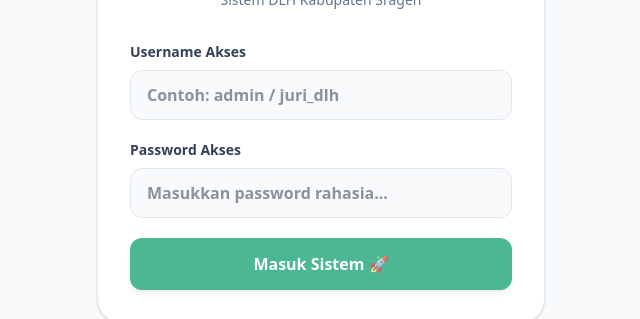
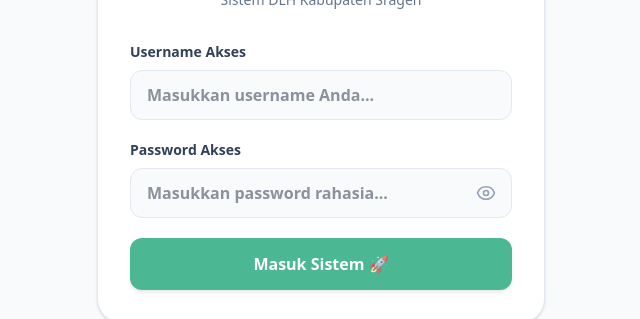
Before and after one commit to irfandelix/bank-sampah-dlh, a Next.js app: page / in a window 1280 px wide. Shown: the part 318-637 px from the top of the page, without its empty margins (319-959 px from the left). Built offline with nearby package versions, Linux system fonts and the light colour scheme.

Commit message:
fix show password

```diff
--- a/app/page.tsx
+++ b/app/page.tsx
@@ -2,7 +2,7 @@
 
 import { useState } from "react";
 import { useRouter } from "next/navigation";
-import ModalNotif from "@/components/ModalNotif"; // Pastikan path ini benar!
+import ModalNotif from "@/components/ModalNotif";
 
 export default function LoginPage() {
   const router = useRouter();
@@ -10,6 +10,9 @@
   const [password, setPassword] = useState("");
   const [loading, setLoading] = useState(false);
   const [pesan, setPesan] = useState({ isOpen: false, type: "", text: "" });
+
+  // ✅ STATE BARU UNTUK MENGONTROL IKON MATA (LIHAT PASSWORD)
+  const [showPassword, setShowPassword] = useState(false);
 
   const handleLogin = async (e: React.FormEvent) => {
     e.preventDefault();
@@ -26,7 +29,6 @@
         }),
       });
 
-      // Deteksi jika Vercel error dan mengembalikan HTML (bukan JSON)
       const contentType = res.headers.get("content-type");
       if (!contentType || !contentType.includes("application/json")) {
         throw new Error("Server gagal merespon dengan benar.");
@@ -35,7 +37,6 @@
       const data = await res.json();
 
       if (res.ok) {
-        // Simpan sesi dan arahkan ke halaman yang benar
         sessionStorage.setItem("user", JSON.stringify({
           username: username,
           role: data.role,
@@ -50,11 +51,9 @@
           router.push("/peserta/dashboard");
         }
       } else {
-        // Tampilkan error dari API jika username/password salah
         setPesan({ isOpen: true, type: "error", text: data.error || "Gagal masuk. Periksa kembali data Anda." });
       }
     } catch (err) {
-      // Menangkap error jika internet putus atau database timeout
       setPesan({
         isOpen: true,
         type: "error",
@@ -68,7 +67,6 @@
   return (
     <main className="min-h-screen bg-slate-50 flex flex-col items-center justify-center p-6 relative">
 
-      {/* Panggil ModalNotif di sini */}
       <ModalNotif
         isOpen={pesan.isOpen}
         type={pesan.type as "success" | "error" | ""}
@@ -76,7 +74,6 @@
         onClose={() => setPesan({ ...pesan, isOpen: false })}
       />
 
-      {/* Kotak Login */}
       <div className="w-full max-w-md bg-white p-8 rounded-3xl shadow-sm border border-slate-200 z-10">
 
         <div className="text-center mb-8">
@@ -95,7 +92,7 @@
               required
               value={username}
               onChange={(e) => setUsername(e.target.value)}
-              placeholder="Contoh: admin / juri_dlh"
+              placeholder="Masukkan username Anda..." // ✅ DIUBAH JADI AMAN DAN RAHASIA
               className="w-full px-4 py-3 rounded-xl border border-slate-200 bg-slate-50 text-slate-800 focus:outline-none focus:ring-2 focus:ring-emerald-200 focus:border-emerald-500 transition-all font-semibold"
               autoComplete="off"
             />
@@ -103,14 +100,34 @@
 
           <div>
             <label className="block text-sm font-bold text-slate-700 mb-2">Password Akses</label>
+            {/* ✅ BUNGKUS INPUT PASSWORD DENGAN RELATIVE UNTUK MENARUH IKON */}
+            <div className="relative">
               <input
-              type="password"
+                type={showPassword ? "text" : "password"} // <-- Tipe input berubah secara dinamis
                 required
                 value={password}
                 onChange={(e) => setPassword(e.target.value)}
                 placeholder="Masukkan password rahasia..."
-              className="w-full px-4 py-3 rounded-xl border border-slate-200 bg-slate-50 text-slate-800 focus:outline-none focus:ring-2 focus:ring-emerald-200 focus:border-emerald-500 transition-all font-semibold"
+                className="w-full pl-4 pr-12 py-3 rounded-xl border border-slate-200 bg-slate-50 text-slate-800 focus:outline-none focus:ring-2 focus:ring-emerald-200 focus:border-emerald-500 transition-all font-semibold" // pr-12 agar teks tidak nabrak ikon
               />
+              {/* ✅ TOMBOL MATA */}
+              <button
+                type="button"
+                onClick={() => setShowPassword(!showPassword)}
+                className="absolute inset-y-0 right-0 pr-4 flex items-center text-slate-400 hover:text-emerald-600 transition-colors"
+              >
+                {showPassword ? (
+                  <svg xmlns="http://www.w3.org/2000/svg" fill="none" viewBox="0 0 24 24" strokeWidth={2} stroke="currentColor" className="w-5 h-5">
+                    <path strokeLinecap="round" strokeLinejoin="round" d="M3.98 8.223A10.477 10.477 0 0 0 1.934 12C3.226 16.338 7.244 19.5 12 19.5c.993 0 1.953-.138 2.863-.395M6.228 6.228A10.451 10.451 0 0 1 12 4.5c4.756 0 8.773 3.162 10.065 7.498a10.522 10.522 0 0 1-4.293 5.774M6.228 6.228 3 3m3.228 3.228 3.65 3.65m7.894 7.894L21 21m-3.228-3.228-3.65-3.65m0 0a3 3 0 1 0-4.243-4.243m4.242 4.242L9.88 9.88" />
+                  </svg>
+                ) : (
+                  <svg xmlns="http://www.w3.org/2000/svg" fill="none" viewBox="0 0 24 24" strokeWidth={2} stroke="currentColor" className="w-5 h-5">
+                    <path strokeLinecap="round" strokeLinejoin="round" d="M2.036 12.322a1.012 1.012 0 0 1 0-.639C3.423 7.51 7.36 4.5 12 4.5c4.638 0 8.573 3.007 9.963 7.178.07.207.07.431 0 .639C20.577 16.49 16.64 19.5 12 19.5c-4.638 0-8.573-3.007-9.963-7.178Z" />
+                    <path strokeLinecap="round" strokeLinejoin="round" d="M15 12a3 3 0 1 1-6 0 3 3 0 0 1 6 0Z" />
+                  </svg>
+                )}
+              </button>
+            </div>
           </div>
 
           <button
```
Lines whose indentation alone changed are shown as unchanged.
